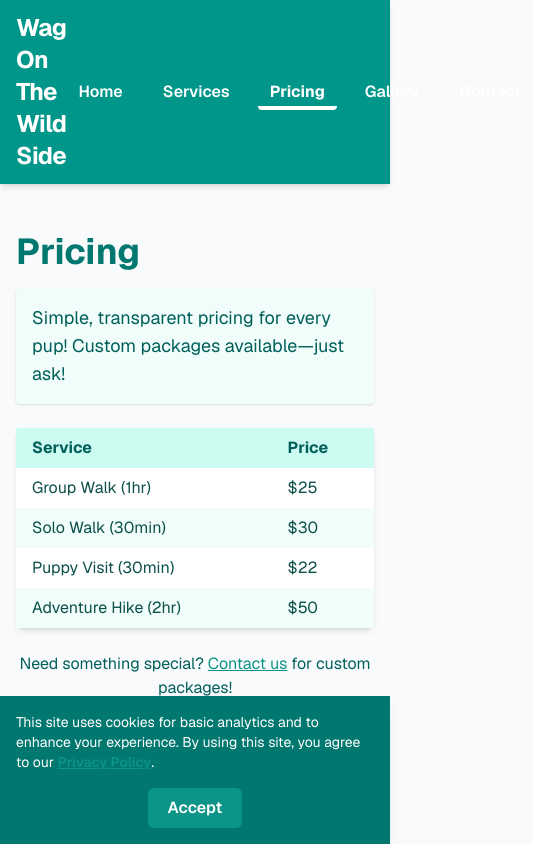
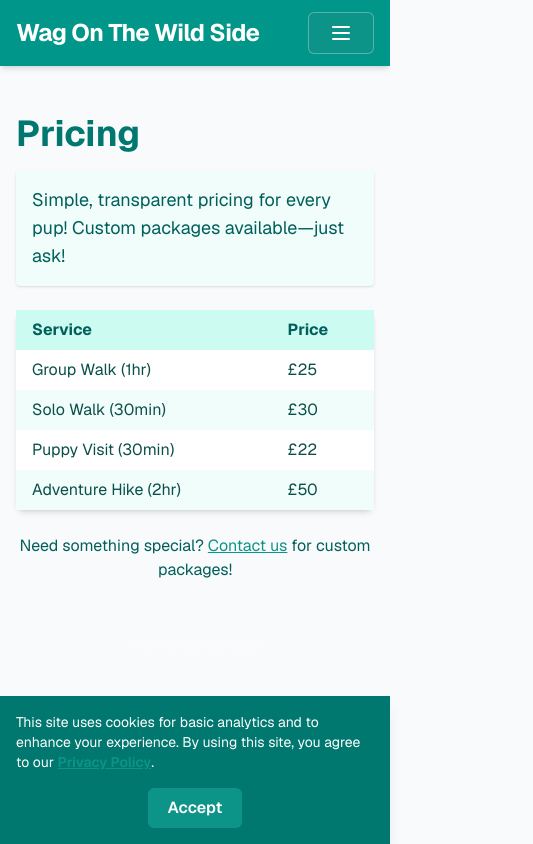
Before and after one commit to ross-kirk/public_wag_frontend, a Next.js app: page /pricing in a window 390 px wide. Shown: the whole page, 533 px wide, since content can reach past the window. Built offline with nearby package versions, Linux system fonts and the light colour scheme.

Commit message:
Content updates

```diff
--- a/src/app/page.tsx
+++ b/src/app/page.tsx
@@ -5,15 +5,15 @@ export default function Home() {
   return (
     <main className="flex flex-col items-center justify-center min-h-[80vh] bg-teal-50 py-12 px-4 text-teal-900">
       <div className="flex flex-col md:flex-row items-center gap-8 max-w-4xl w-full">
-        <div className="flex-1 flex flex-col items-center md:items-start">
-          <h1 className="text-5xl font-extrabold mb-4 text-teal-700 drop-shadow-sm text-center md:text-left">
+        <div className="flex-1 flex flex-col items-center">
+          <h1 className="text-5xl font-extrabold mb-4 text-teal-700 drop-shadow-sm text-center">
             Wag On The Wild Side
           </h1>
-          <p className="mb-6 text-lg text-teal-800 bg-white p-4 rounded shadow-sm text-center md:text-left">
+          <p className="mb-6 text-lg text-teal-800 bg-white p-4 rounded shadow-sm text-center">
             I'm Shauni. A fully insured, professional dog walker, offering solo or small group adventures tailored to your dog's personality in the Dundee area.<br/>
             I specialise in dogs that require extra patience & special adjustments, but everyone is welcome 🐾🐶🥰
           </p>
-          <div className="flex gap-4 mt-2">
+          <div className="flex gap-4 mt-2 justify-center">
             <Link href="/services">
               <span className="bg-teal-600 text-white px-6 py-2 rounded shadow hover:bg-teal-700 transition-colors font-semibold">Our Services</span>
             </Link>
--- a/src/app/pricing/page.tsx
+++ b/src/app/pricing/page.tsx
@@ -15,19 +15,19 @@ export default function Pricing() {
         <tbody>
           <tr>
             <td className="py-2 px-4">Group Walk (1hr)</td>
-            <td className="py-2 px-4">$25</td>
+            <td className="py-2 px-4">£25</td>
           </tr>
           <tr className="bg-teal-50">
             <td className="py-2 px-4">Solo Walk (30min)</td>
-            <td className="py-2 px-4">$30</td>
+            <td className="py-2 px-4">£30</td>
           </tr>
           <tr>
             <td className="py-2 px-4">Puppy Visit (30min)</td>
-            <td className="py-2 px-4">$22</td>
+            <td className="py-2 px-4">£22</td>
           </tr>
           <tr className="bg-teal-50">
             <td className="py-2 px-4">Adventure Hike (2hr)</td>
-            <td className="py-2 px-4">$50</td>
+            <td className="py-2 px-4">£50</td>
           </tr>
         </tbody>
       </table>
--- a/src/components/Navbar.tsx
+++ b/src/components/Navbar.tsx
@@ -1,6 +1,7 @@
 "use client";
 import Link from "next/link";
 import { usePathname } from "next/navigation";
+import { useState } from "react";
 
 const navLinks = [
   { name: "Home", href: "/" },
@@ -12,13 +13,35 @@ const navLinks = [
 
 export default function Navbar() {
   const pathname = usePathname();
+  const [menuOpen, setMenuOpen] = useState(false);
+
+  const handleMenuToggle = () => setMenuOpen((open) => !open);
+  const handleLinkClick = () => setMenuOpen(false);
+
   return (
-    <nav className="w-full bg-teal-600 text-white shadow-md sticky top-0 z-50">
+    <nav className="w-full bg-teal-600 text-white shadow-md sticky top-0 z-50" role="navigation" aria-label="Main navigation">
       <div className="max-w-5xl mx-auto flex items-center justify-between px-4 py-3">
-        <Link href="/" className="text-2xl font-bold tracking-tight text-white nav-link">
+        <Link href="/" className="text-2xl font-bold tracking-tight text-white nav-link" tabIndex={0} aria-label="Home">
           Wag On The Wild Side
         </Link>
-        <ul className="flex gap-4 md:gap-8 text-base font-semibold">
+        {/* Hamburger button for mobile */}
+        <button
+          className="md:hidden flex items-center px-2 py-1 border border-white/30 rounded text-white focus:outline-none focus:ring-2 focus:ring-white"
+          aria-label={menuOpen ? "Close menu" : "Open menu"}
+          aria-expanded={menuOpen}
+          aria-controls="main-menu"
+          onClick={handleMenuToggle}
+        >
+          <svg className="h-6 w-6" fill="none" stroke="currentColor" strokeWidth={2} viewBox="0 0 24 24" aria-hidden="true">
+            {menuOpen ? (
+              <path strokeLinecap="round" strokeLinejoin="round" d="M6 18L18 6M6 6l12 12" />
+            ) : (
+              <path strokeLinecap="round" strokeLinejoin="round" d="M4 6h16M4 12h16M4 18h16" />
+            )}
+          </svg>
+        </button>
+        {/* Desktop nav */}
+        <ul className="hidden md:flex gap-4 md:gap-8 text-base font-semibold" id="main-menu">
           {navLinks.map((link) => {
             const isActive =
               link.href === "/"
@@ -29,11 +52,13 @@ export default function Navbar() {
                 <Link
                   href={link.href}
                   className={
-                    (isActive
+                    isActive
                       ? "nav-link text-white border-b-4 border-white px-3 py-1 rounded transition-colors font-bold"
-                      : "nav-link text-white hover:underline px-3 py-1 rounded transition-colors")
+                      : "nav-link text-white hover:underline px-3 py-1 rounded transition-colors"
                   }
                   aria-current={isActive ? "page" : undefined}
+                  tabIndex={0}
+                  onClick={handleLinkClick}
                 >
                   {link.name}
                 </Link>
@@ -42,6 +67,34 @@ export default function Navbar() {
           })}
         </ul>
       </div>
+      {/* Mobile nav menu */}
+      {menuOpen && (
+        <ul className="md:hidden flex flex-col gap-2 px-4 pb-4 bg-teal-600 text-base font-semibold" id="main-menu">
+          {navLinks.map((link) => {
+            const isActive =
+              link.href === "/"
+                ? pathname === "/"
+                : pathname.startsWith(link.href);
+            return (
+              <li key={link.name}>
+                <Link
+                  href={link.href}
+                  className={
+                    isActive
+                      ? "nav-link text-white border-b-4 border-white px-3 py-2 rounded transition-colors font-bold block"
+                      : "nav-link text-white hover:underline px-3 py-2 rounded transition-colors block"
+                  }
+                  aria-current={isActive ? "page" : undefined}
+                  tabIndex={0}
+                  onClick={handleLinkClick}
+                >
+                  {link.name}
+                </Link>
+              </li>
+            );
+          })}
+        </ul>
+      )}
     </nav>
   );
 }
```
Also changed, not shown: public/dogs/hero-dog.jpg.
